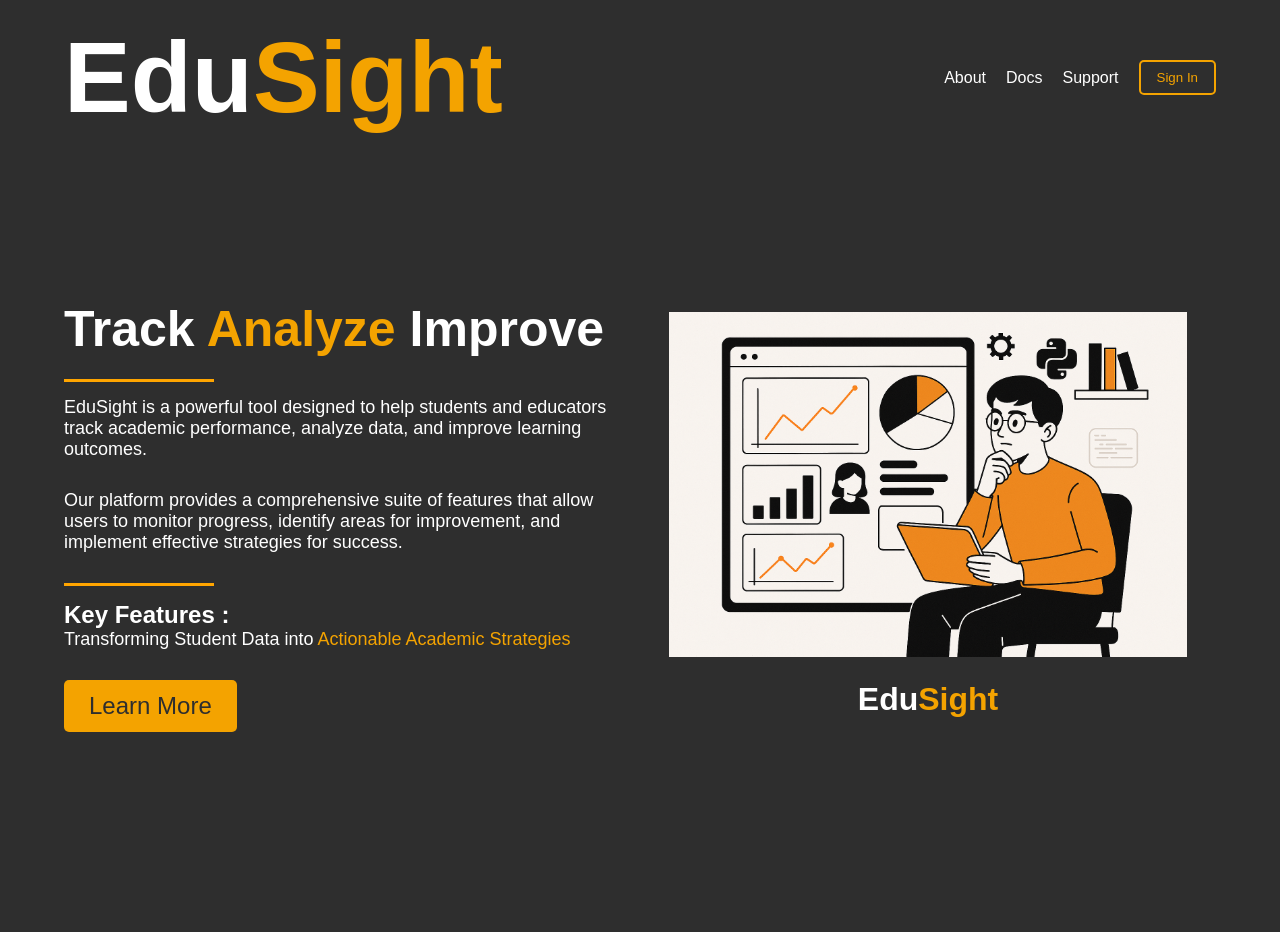
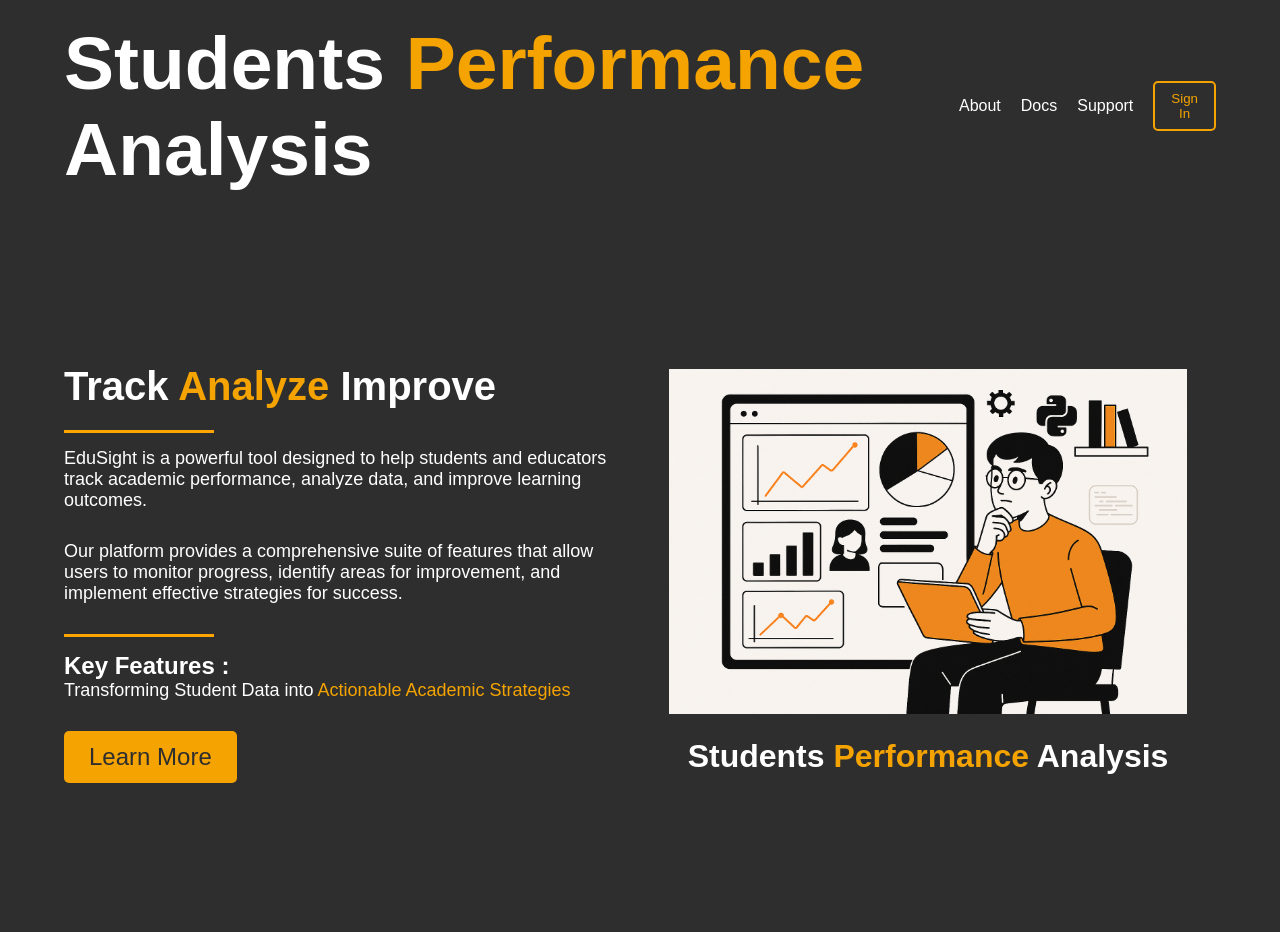
Before and after one commit to Shivam-UX-cyber/Student-Performance-Analysis-Capstone-Project-1, a Flask app: page / in a window 1280 px wide. Before the commit the page ends 732 px from the top, so only its background shows below. Run offline with Flask 3, Linux system fonts and the light colour scheme.

Commit message:
updated project name

```diff
--- a/static/style.css
+++ b/static/style.css
@@ -24,7 +24,7 @@ body {
 }
 
 .logo {
-    font-size: 100px;
+    font-size: 75px;
     font-weight: bold;
 }
 
@@ -88,7 +88,7 @@ body {
 }
 
 .text-section h1 {
-    font-size: 50px;
+    font-size: 40px;
     line-height: 1.2;
     margin-bottom: 20px;
 }
--- a/templates/index.html
+++ b/templates/index.html
@@ -4,14 +4,14 @@
 <head>
     <meta charset="UTF-8">
     <meta name="viewport" content="width=device-width, initial-scale=1.0">
-    <title>EduSight</title>
+    <title>Students Performance Analysis</title>
     <link rel="stylesheet" href="{{ url_for('static', filename='style.css') }}">
     <link rel="icon" href="{{ url_for('static', filename='favicon32.png') }}" type="image/png">
 </head>
 
 <body>
     <header class="navbar">
-        <div class="logo">Edu<span>Sight</span></div>
+        <div class="logo">Students <span>Performance</span> Analysis</div>
         <nav class="nav-links" id="navLinks">
             <a href="#">About</a>
             <a href="#">Docs</a>
@@ -37,7 +37,7 @@
 
         <section class="image-section">
             <img src="{{ url_for('static', filename='Landing_page.png') }}" alt="Landing Page Illustration">
-            <h2 class="bottom-logo">Edu<span>Sight</span></h2>
+            <h2 class="bottom-logo">Students <span>Performance</span> Analysis</h2>
         </section>
     </main>
 
```
